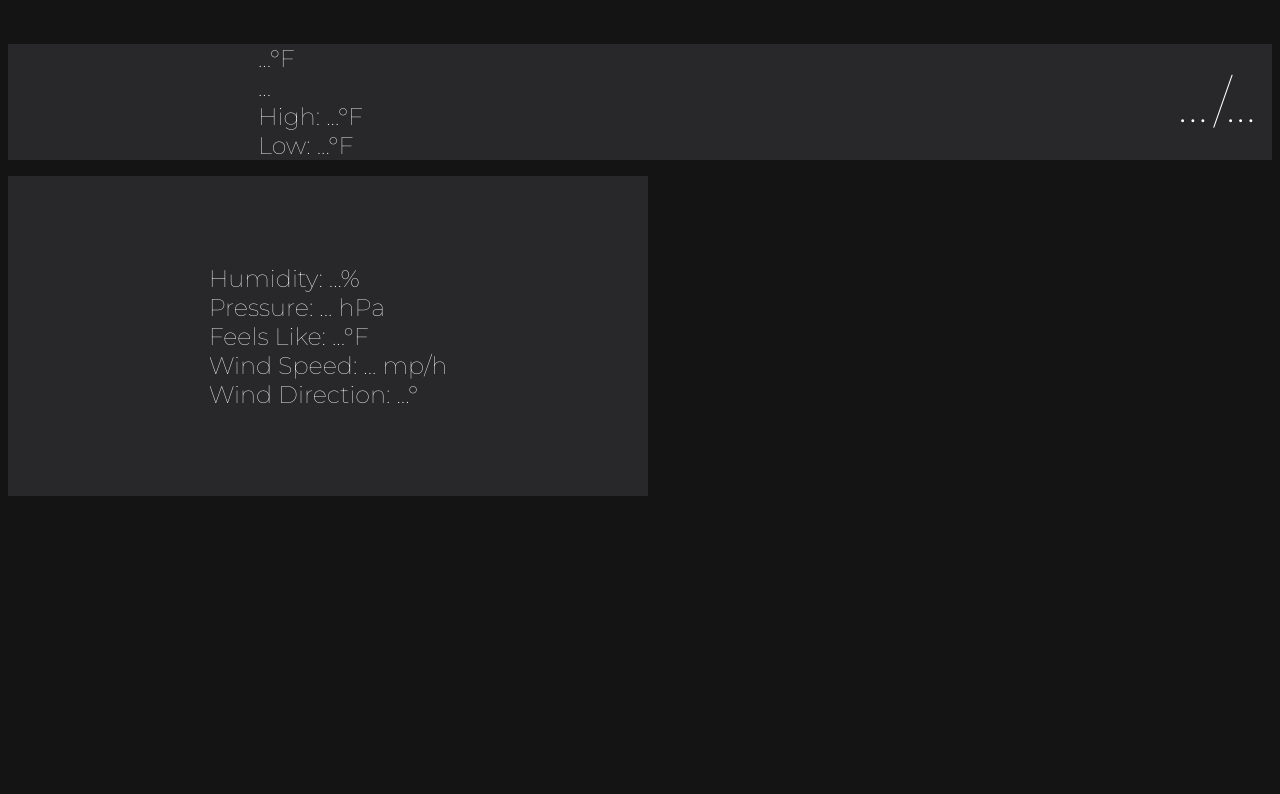
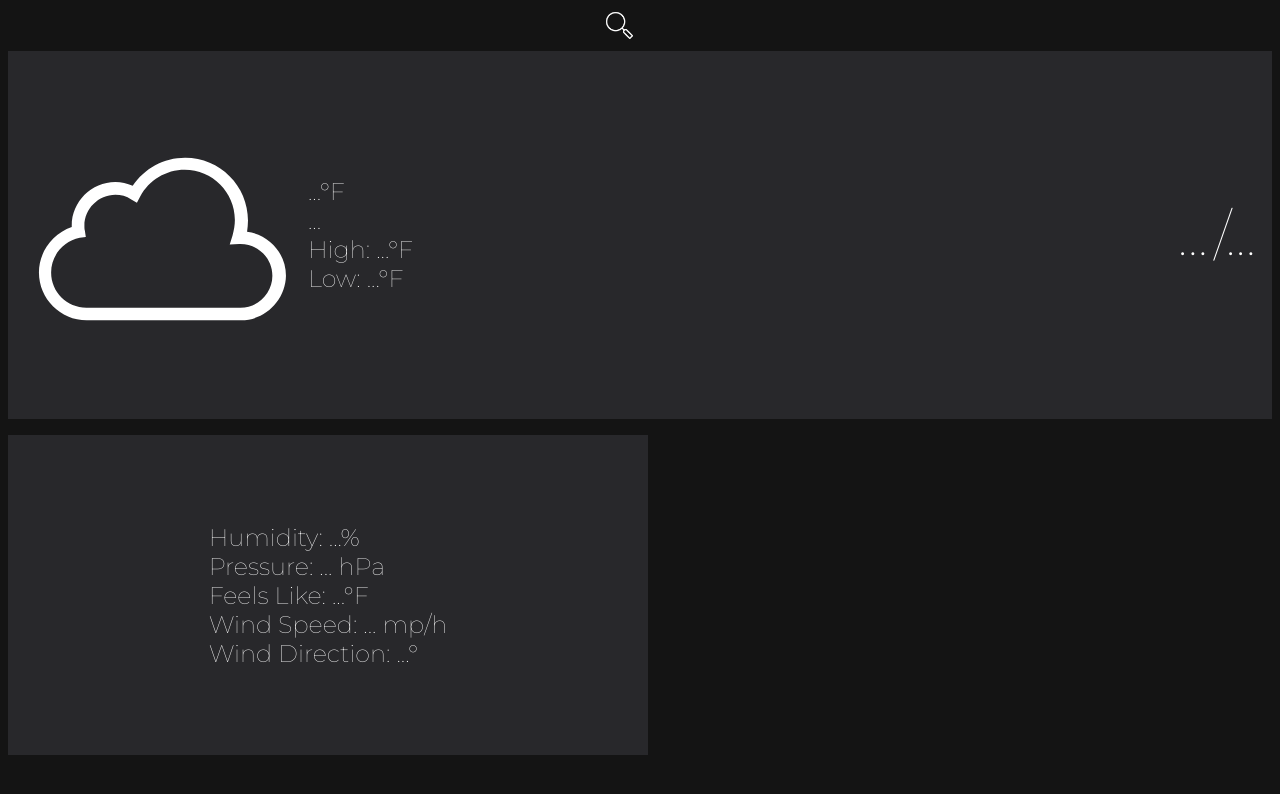
Before and after one commit to OliverMorla/weather-app, a plain HTML site: page index.html in a window 1280 px wide. Drawn offline with Linux system fonts and the light colour scheme.

Commit message:
Update index.html

```diff
--- a/index.html
+++ b/index.html
@@ -12,7 +12,7 @@
 <body>
     <div class="search-button">
         <a href="#">
-            <img src="/portfolio/myWeatherApp/image/search.png" alt="" data-searchIcon>
+            <img src="/image/search.png" alt="" data-searchIcon>
         </a>
         <input type="text" placeholder="City Name" data-searchField>
         <select id="country" name="country" data-countrySelection>
@@ -272,7 +272,7 @@
         </select>
     </div>
     <header class="header-wrapper">
-        <img src="/portfolio/myWeatherApp/svgs/cloudy.svg" alt="" class="current-weather-icon">
+        <img src="/svgs/cloudy.svg" alt="" class="current-weather-icon">
         <div class="current-weather-temps">
             <div class="current-weather-label"><span class="current-weather-temp">...</span><span class="current-temp-badge">&deg;</span><span class="current-temp-type">F</span></div>
             <div class="current-weather-label"><span class="current-weather-type">...</span></div>
```
